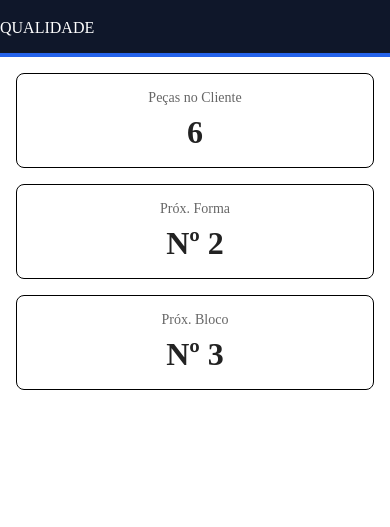
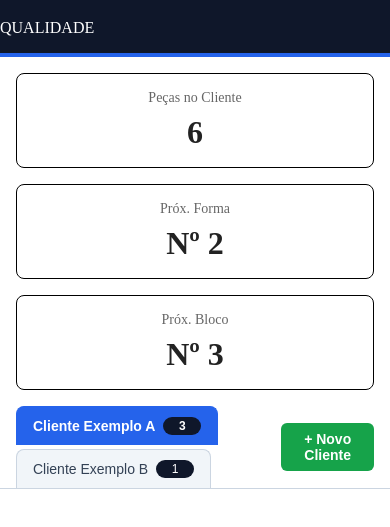
Before and after one commit to yToddi/PROJETO-ALMOXERIFADO, a plain HTML site: page Index.html in a window 390 px wide. Shown: the part 151-678 px from the top of the page. Drawn offline with Linux system fonts and the light colour scheme.

Commit message:
Add abas de cliente ao painel
Adicionei uma barra de abas de clientes com estilos para abas ativas e inativas, contadores de itens e um botão para adicionar novo cliente. Inclui layout responsivo e atualizações de estilo para o estado de *hover* (passar o cursor).

```diff
--- a/Index.html
+++ b/Index.html
@@ -36,5 +36,21 @@
     </div>
   </section>
 
+<nav class="barra-abas">
+  <div id="abas" class="abas">
+    <button class="aba aba-ativa" type="button">                           <!-- #abas: o JS desenha uma aba por cliente aqui dentro.  As 2 abas abaixo são fixas, só de exemplo para o CSS estilizar. -->
+      Cliente Exemplo A <span class="contador">3</span>
+    </button>
+    <button class="aba" type="button">
+      Cliente Exemplo B <span class="contador">1</span>
+    </button>
+  </div>
+
+
+  <button id="btn-novo-cliente" class="btn-novo-cliente" type="button">  <!-- Botão para cadastrar novo cliente (o JS vai tratar o clique via #btn-novo-cliente) -->
+    + Novo Cliente
+  </button>
+
+</nav>
 </body>
 </html>
--- a/style.css
+++ b/style.css
@@ -2,10 +2,10 @@
   background-color: #0f172a;
   color: #ffffff;
   padding: 16px 0;
-  border-bottom: 4px solid #2563eb;
+  border-bottom: 4px solid #2563eb; /* linha embaixo */
 }
 body {
-  margin: 0;
+  margin: 0;  /* cabeçalho encosta nas bordas */
 }
 .logo-pecsil {
   height: 100px;
@@ -13,22 +13,22 @@ body {
 }
 
 .resumo {
-  display: flex;
-  gap: 16px;
-  flex-wrap: wrap;
+  display: flex;  /* cards lado a lado */
+  gap: 16px;        /* espaço entre eles */
+  flex-wrap: wrap; /* quebra linha em tela pequena */
   padding: 16px;
 }
 
 .card {
-  flex: 1 1 160px;
+  flex: 1 1 160px;   /* cresce igual, base de 160px */
   padding: 16px;
   border: 1px solid #000000;
-  border-radius: 8px;
+  border-radius: 8px; /* cantos arredondados */
   background: #fff;
   text-align: center;
 }
 
-.card h3 {
+.card h3 {          /* título pequeno e cinza */
   margin: 0 0 8px;
   font-size: 14px;
   color: #666;
@@ -36,7 +36,71 @@ body {
 }
 
 .card .valor {
-  font-size: 32px;
+  font-size: 32px;    /* número grande */
   font-weight: 700;
   color: #222;
 }
+.barra-abas {
+  display: flex;
+  align-items: center;
+  justify-content: space-between;   /* abas à esquerda, botão à direita */
+  gap: 16px;
+  padding: 0 16px;
+  border-bottom: 1px solid #cbd5e1;
+}
+
+.abas {
+  display: flex;
+  gap: 4px;
+  flex-wrap: wrap;
+}
+
+.aba {
+  display: flex;
+  align-items: center;
+  gap: 8px;
+  padding: 10px 16px;
+  border: 1px solid #cbd5e1;
+  border-bottom: none;
+  border-radius: 8px 8px 0 0; /* arredonda só o topo (formato de aba) */
+  background: #f1f5f9;
+  color: #334155;
+  font-size: 14px;
+  cursor: pointer;
+}
+
+.aba:hover {
+  background: #b7d1f3;
+}
+
+.aba-ativa {  /* aba escolhida */
+  background: #2563eb;
+  border-color: #2563eb;
+  color: #ffffff;
+  font-weight: 600;
+}
+
+.contador {
+  min-width: 22px;
+  padding: 2px 8px;
+  border-radius: 999px;     /* formato de pílula */
+  background: #0f172a;
+  color: #ffffff;
+  font-size: 12px;
+  text-align: center;    /* número de peças da aba */
+}
+
+.btn-novo-cliente {
+  padding: 8px 16px;
+  border: none;
+  border-radius: 6px;
+  background: #16a34a;
+  color: #ffffff;
+  font-size: 14px;
+  font-weight: 600;
+  cursor: pointer;
+}
+
+.btn-novo-cliente:hover {
+  background: #15803d;  /* Muda cor ao passar o mouse em cima do novo cliente */
+}
```
